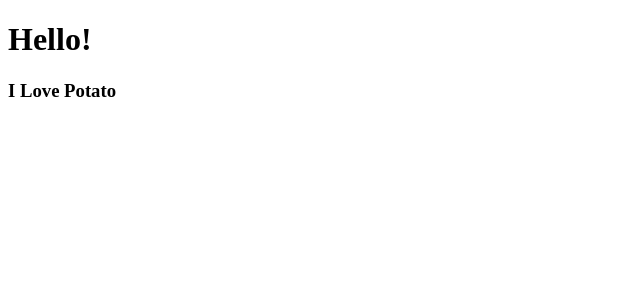
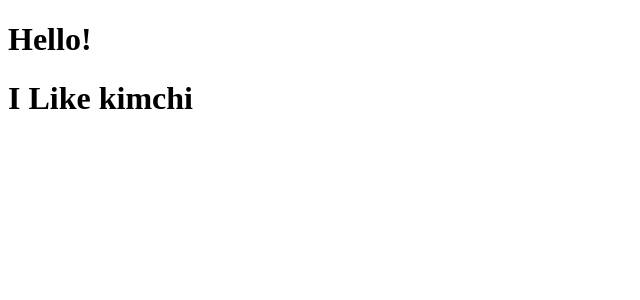
Before and after one commit to UIlynn/movie_app_2019, a React (Create React App) app: page / in a window 1280 px wide. Shown: the top 300 px of the page, without its empty margins (0-640 px from the left). Built offline with nearby package versions, Linux system fonts and the light colour scheme.

Commit message:
#2.1 Reusable Components with JSX + Props (09:11)

```diff
--- a/src/App.js
+++ b/src/App.js
@@ -1,11 +1,16 @@
 import React from 'react';
-import Potato from './Potato';
+
+// function Food(props){
+function Food({fav}){ // 객체의 비구조화 - 필요한 속성만 가져와보기
+  // console.log(props.fav);
+  return <h1>I Like {fav}</h1>
+}
 
 function App() {
   return (
     <div>
       <h1>Hello!</h1>
-      <Potato />
+      <Food fav="kimchi"/>
     </div>
   );
 }
--- a/src/Potato.js
+++ /dev/null
@@ -1,10 +0,0 @@
-import React from 'react'
-
-function Potato(){
-    return (
-        <h3>I Love Potato</h3>
-    );
-}
-
-// 사용하기위해 선언
-export default Potato;
--- a/src/index.js
+++ b/src/index.js
@@ -4,9 +4,3 @@
 
 
 ReactDOM.render(<App/>, document.getElementById("root"));
-
-// react application은 한번에 하나만 Component만 rendering 해야되서
-// 아래같은 경우는 안된다.
-// import Potato from './Potato';
-// ReactDOM.render(<App /><Potato />, document.getElementById("root"));
-// 따라서 새로운 Component js참조 여기 말고 App.js에서 하자.
```
Also changed, not shown: 1 other file (tests, documents, lock files or other folders).
